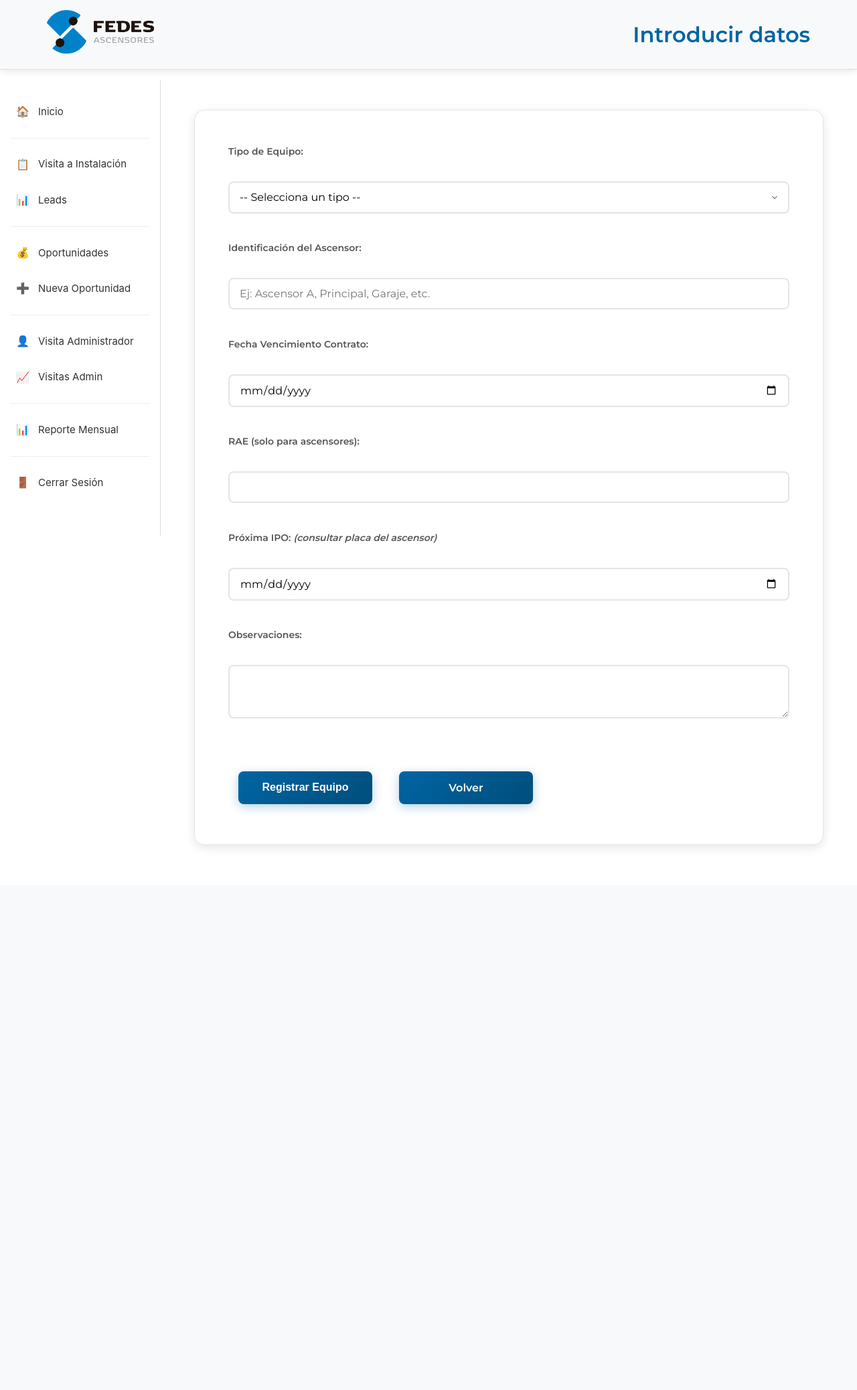
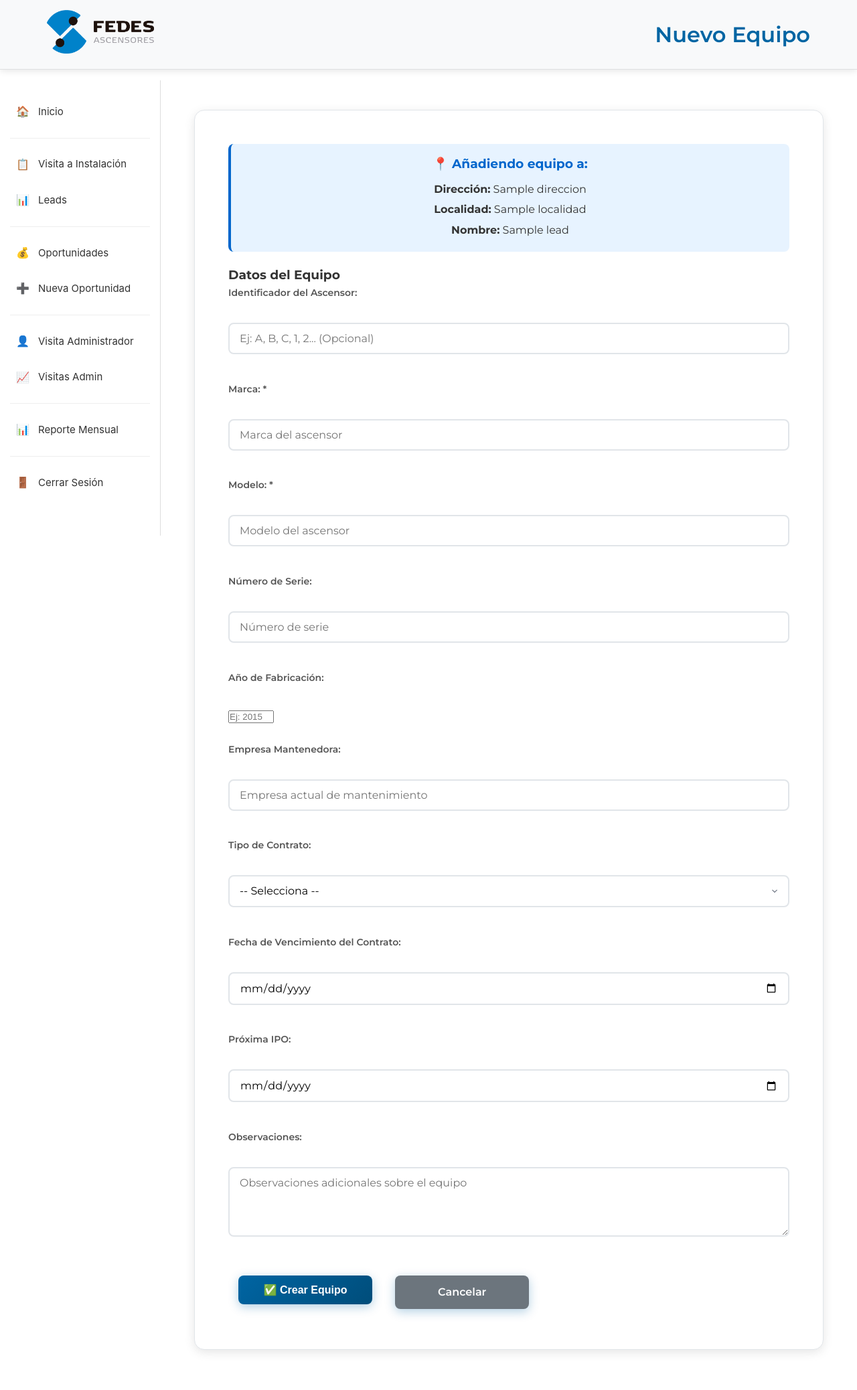
Before and after one commit to mstmarc/ascensoralert_, a Flask app: template templates/nuevo_equipo.html in a window 1280 px wide. Shown: the whole page at 67% size. Before the commit the page ends 1262 px from the top, so only its background shows below. Run offline with Flask 3, Linux system fonts and the light colour scheme; the template is opened without the code that fills it: most values are stand-ins (such as "Sample title", 1, 10 or a date in 2020).

Commit message:
Update nuevo_equipo.html

```diff
--- a/templates/nuevo_equipo.html
+++ b/templates/nuevo_equipo.html
@@ -3,28 +3,10 @@
 <head>
     <meta charset="UTF-8">
     <meta name="viewport" content="width=device-width, initial-scale=1.0">
-    <title>Formulario Equipo</title>
-    <link rel="stylesheet" href="/static/styles.css?v=5">
-    <style>
-        .botones-form { display: flex; gap: 10px; margin-top: 20px; }
-        .menu-toggle { display: none; position: fixed; top: 20px; right: 20px; z-index: 1000; background: #366092; color: white; border: none; padding: 10px 15px; border-radius: 5px; cursor: pointer; font-size: 20px; }
-        .menu-lateral { display: none; position: fixed; top: 0; right: -300px; width: 250px; height: 100%; background: #2c3e50; z-index: 999; transition: right 0.3s ease; padding-top: 60px; box-shadow: -2px 0 5px rgba(0,0,0,0.3); }
-        .menu-lateral.active { right: 0; }
-        .menu-lateral a { display: block; color: white; padding: 15px 20px; text-decoration: none; border-bottom: 1px solid rgba(255,255,255,0.1); transition: background 0.3s; }
-        .menu-lateral a:hover { background: rgba(255,255,255,0.1); }
-        @media (max-width: 768px) { .menu-toggle { display: block; } .menu-lateral { display: block; } }
-    </style>
+    <title>Nuevo Equipo - Fedes Ascensores</title>
+    <link rel="stylesheet" href="/static/styles.css">
 </head>
 <body>
-    <button class="menu-toggle" onclick="toggleMenu()">☰</button>
-    <nav class="menu-lateral" id="menuLateral">
-        <a href="/home">Inicio</a>
-        <a href="/leads_dashboard">Ver Comunidades</a>
-        <a href="/visitas_administradores_dashboard">Ver Visitas Administradores</a>
-        <a href="/oportunidades">Oportunidades</a>
-        <a href="/reporte_mensual">Descargo Comercial</a>
-        <a href="/logout">Cerrar Sesión</a>
-    </nav>
     <header>
         <div class="header-container">
             <div class="logo-container">
@@ -33,62 +15,72 @@
                 </a>
             </div>
             <div class="title-container">
-            <h1>Introducir datos</h1>
+                <h1>Nuevo Equipo</h1>
             </div>
         </div>
     </header>
+
     <main>
         <div class="menu">
+            <!-- Información del Lead -->
+            <div style="background: #e7f3ff; padding: 15px; border-radius: 8px; margin-bottom: 20px; border-left: 4px solid #0066cc;">
+                <h3 style="margin: 0 0 10px 0; color: #0066cc;">📍 Añadiendo equipo a:</h3>
+                <p style="margin: 5px 0;"><strong>Dirección:</strong> {{ lead.direccion }}</p>
+                <p style="margin: 5px 0;"><strong>Localidad:</strong> {{ lead.localidad }}</p>
+                <p style="margin: 5px 0;"><strong>Nombre:</strong> {{ lead.nombre_instalacion }}</p>
+            </div>
+
+            {% if error %}
+            <div style="background: #ffe6e6; color: #cc0000; padding: 15px; border-radius: 8px; margin-bottom: 20px; border-left: 4px solid #cc0000;">
+                ⚠️ {{ error }}
+            </div>
+            {% endif %}
+
             <form method="POST">
-                <input type="hidden" name="cliente_id" value="{{ cliente['id'] }}">
+                <h3>Datos del Equipo</h3>
 
-                <label>Tipo de Equipo:</label><br>
-                <select name="tipo_equipo" required>
-                    <option value="">-- Selecciona un tipo --</option>
-                    <option value="Ascensor">Ascensor</option>
-                    <option value="Elevador">Elevador</option>
-                    <option value="Montaplatos">Montaplatos</option>
-                    <option value="Montacargas">Montacargas</option>
-                    <option value="Plataforma Salvaescaleras">Plataforma Salvaescaleras</option>
-                    <option value="Otro">Otro</option>
+                <label>Identificador del Ascensor:</label><br>
+                <input type="text" name="identificador" placeholder="Ej: A, B, C, 1, 2... (Opcional)"><br><br>
+
+                <label>Marca: *</label><br>
+                <input type="text" name="marca" required placeholder="Marca del ascensor"><br><br>
+
+                <label>Modelo: *</label><br>
+                <input type="text" name="modelo" required placeholder="Modelo del ascensor"><br><br>
+
+                <label>Número de Serie:</label><br>
+                <input type="text" name="numero_serie" placeholder="Número de serie"><br><br>
+
+                <label>Año de Fabricación:</label><br>
+                <input type="number" name="ano_fabricacion" min="1900" max="2099" placeholder="Ej: 2015"><br><br>
+
+                <label>Empresa Mantenedora:</label><br>
+                <input type="text" name="empresa_mantenedora" placeholder="Empresa actual de mantenimiento"><br><br>
+
+                <label>Tipo de Contrato:</label><br>
+                <select name="tipo_contrato">
+                    <option value="">-- Selecciona --</option>
+                    <option value="Mantenimiento">Mantenimiento</option>
+                    <option value="Reparación">Reparación</option>
+                    <option value="Modernización">Modernización</option>
+                    <option value="Integral">Integral</option>
                 </select><br><br>
 
-                <label>Identificación del Ascensor:</label><br>
-                <input type="text" name="identificacion" placeholder="Ej: Ascensor A, Principal, Garaje, etc."><br><br>
+                <label>Fecha de Vencimiento del Contrato:</label><br>
+                <input type="date" name="fecha_vencimiento"><br><br>
 
-                <label>Fecha Vencimiento Contrato:</label><br>
-                <input type="date" name="fecha_vencimiento_contrato"><br><br>
-
-                <label>RAE (solo para ascensores):</label><br>
-                <input type="text" name="rae"><br><br>
-
-                <label>Próxima IPO: <em>(consultar placa del ascensor)</em></label><br>
+                <label>Próxima IPO:</label><br>
                 <input type="date" name="ipo_proxima"><br><br>
 
                 <label>Observaciones:</label><br>
-                <textarea name="observaciones"></textarea><br><br>
+                <textarea name="observaciones" rows="4" placeholder="Observaciones adicionales sobre el equipo"></textarea><br><br>
 
-                <div class="botones-form">
-                    <button type="submit" class="button">Registrar Equipo</button>
-                    <a href="/home" class="button">Volver</a>
-                </div>
+                <button type="submit" class="button">✅ Crear Equipo</button>
+                <a href="/ver_lead/{{ lead.id }}" class="button" style="background: #6c757d;">Cancelar</a>
             </form>
         </div>
     </main>
 
-    <script>
-        function toggleMenu() {
-            document.getElementById('menuLateral').classList.toggle('active');
-        }
-
-        document.addEventListener('click', function(event) {
-            const menu = document.getElementById('menuLateral');
-            const toggle = document.querySelector('.menu-toggle');
-            if (!menu.contains(event.target) && !toggle.contains(event.target)) {
-                menu.classList.remove('active');
-            }
-        });
-    </script>
     <script src="/static/sidebar.js"></script>
 </body>
 </html>
```
Lines whose indentation alone changed are shown as unchanged.
